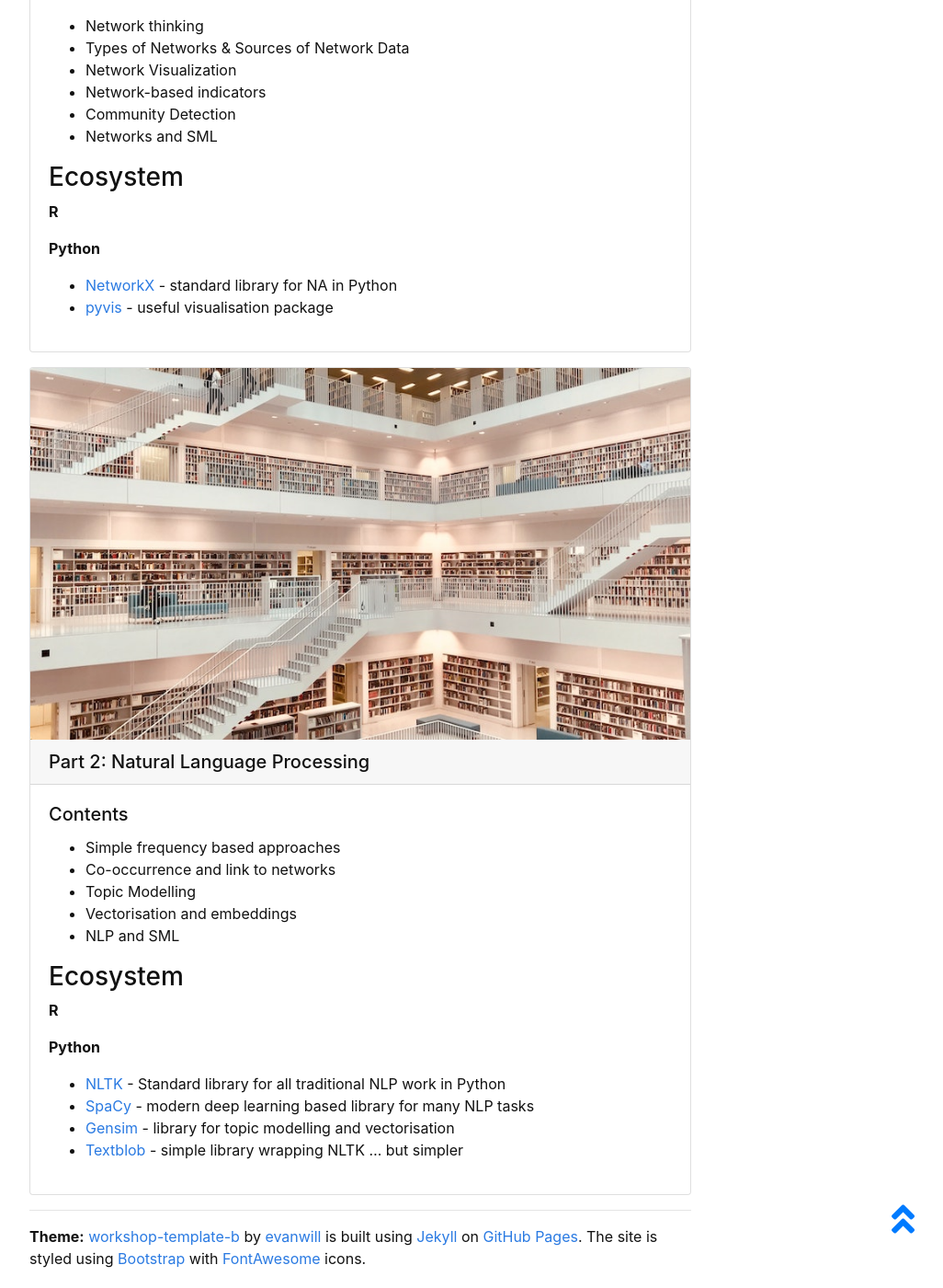
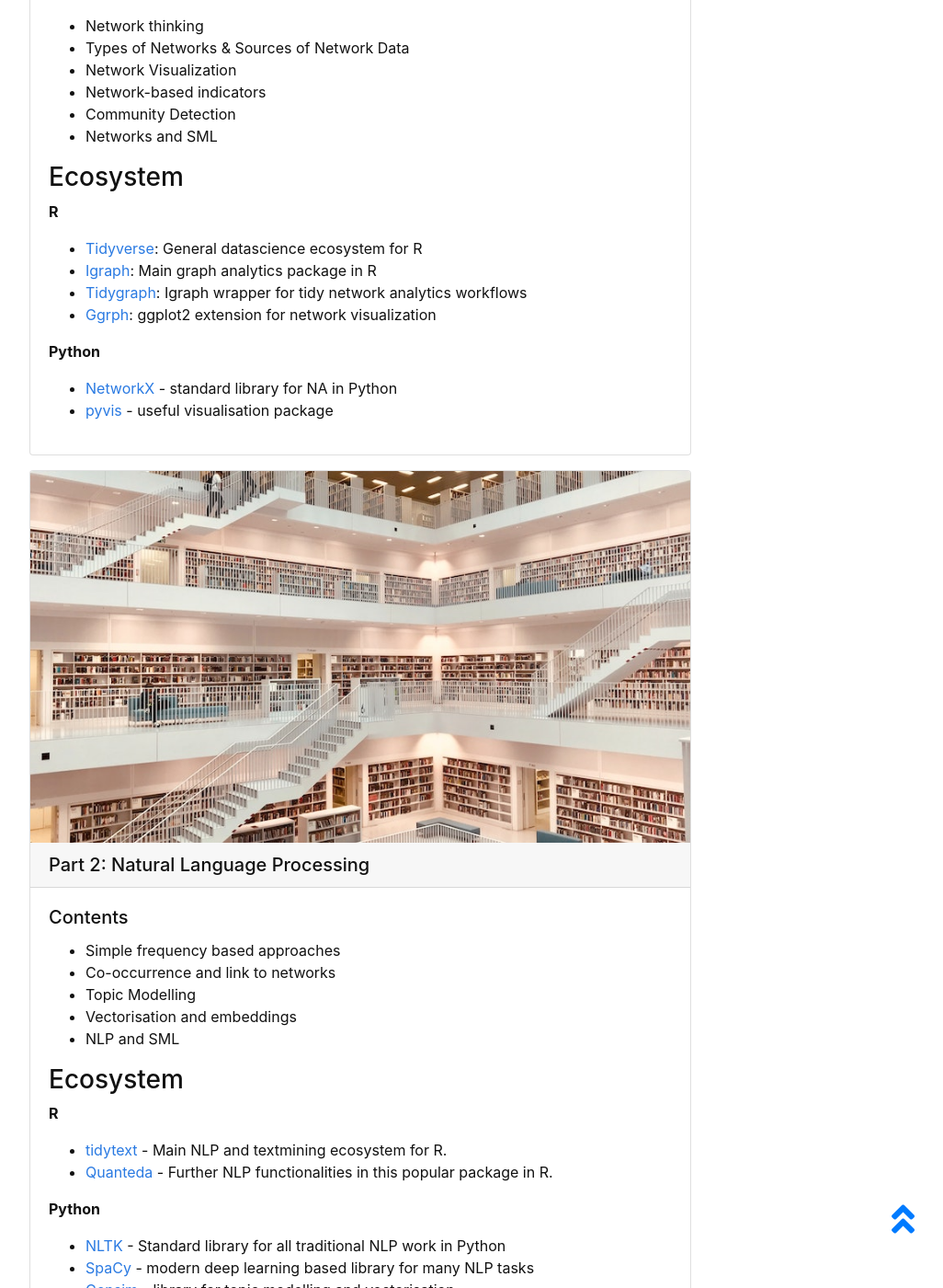
Before and after one commit to SDS-AAU/UNISTRA-DS-2020, a Jekyll site: the page built from index.md, in a window 1280 px wide and 1400 px high, scrolled down 1355 px. Shown: the whole window at 92% size, without its empty margins (248-1274 px from the left). Built offline with Jekyll 4.4.1, drawn with Linux system fonts in a browser that asks for light colours; grey boxes are pictures that could not be loaded.

Commit message:
Update index.md

```diff
--- a/index.md
+++ b/index.md
@@ -20,6 +20,10 @@ This is the repository website for the 2021 course in Network Analysis and NLP a
 
 ### Ecosystem
 **R**
+- [Tidyverse](https://www.tidyverse.org/): General datascience ecosystem for R
+- [Igraph](https://igraph.org/): Main graph analytics package in R
+- [Tidygraph](https://tidygraph.data-imaginist.com/): Igraph wrapper for tidy network analytics workflows
+- [Ggrph](https://ggraph.data-imaginist.com/): ggplot2 extension for network visualization
 
 **Python**
 - [NetworkX](https://networkx.org/) - standard library for NA in Python
@@ -39,6 +43,8 @@ This is the repository website for the 2021 course in Network Analysis and NLP a
 
 ### Ecosystem
 **R**
+- [tidytext](https://juliasilge.github.io/tidytext/) - Main NLP and textmining ecosystem for R.
+- [Quanteda](https://quanteda.io/) - Further NLP functionalities in this popular package in R.
 
 **Python**
 * [NLTK](https://www.nltk.org/book/) - Standard library for all traditional NLP work in Python
```
